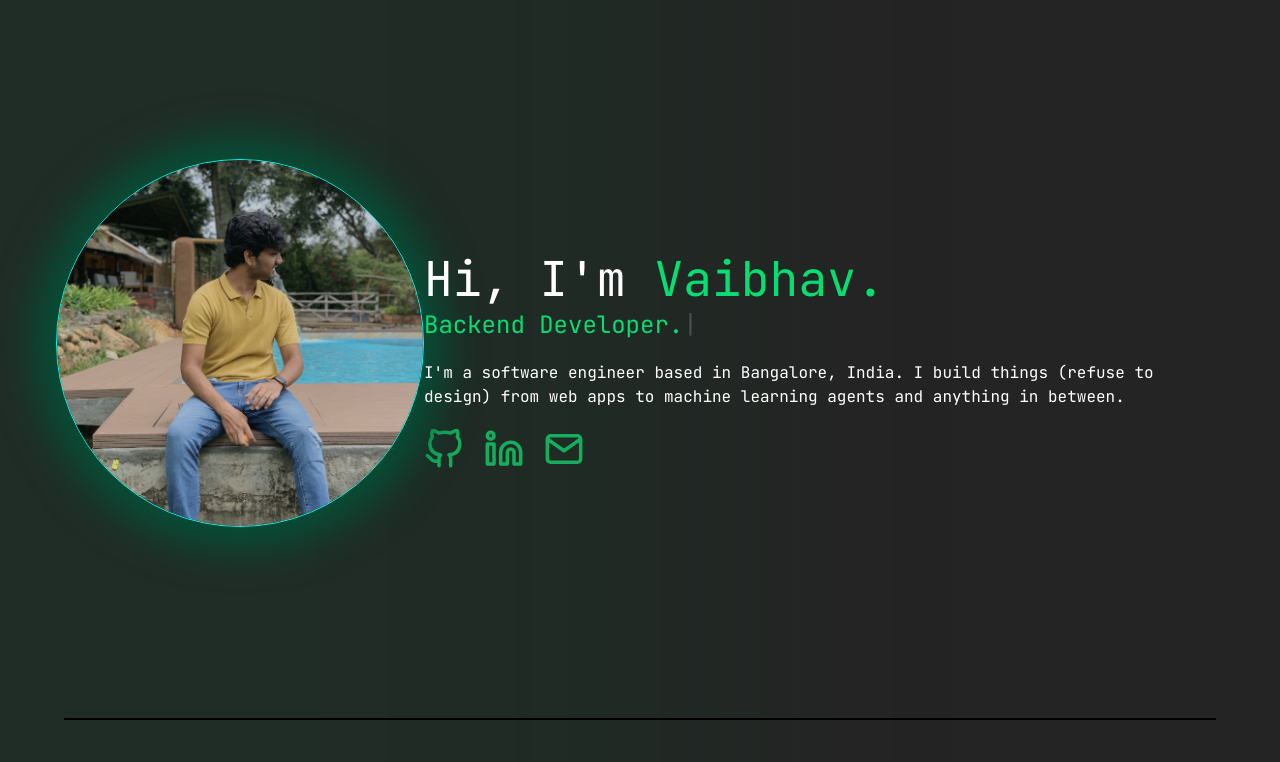
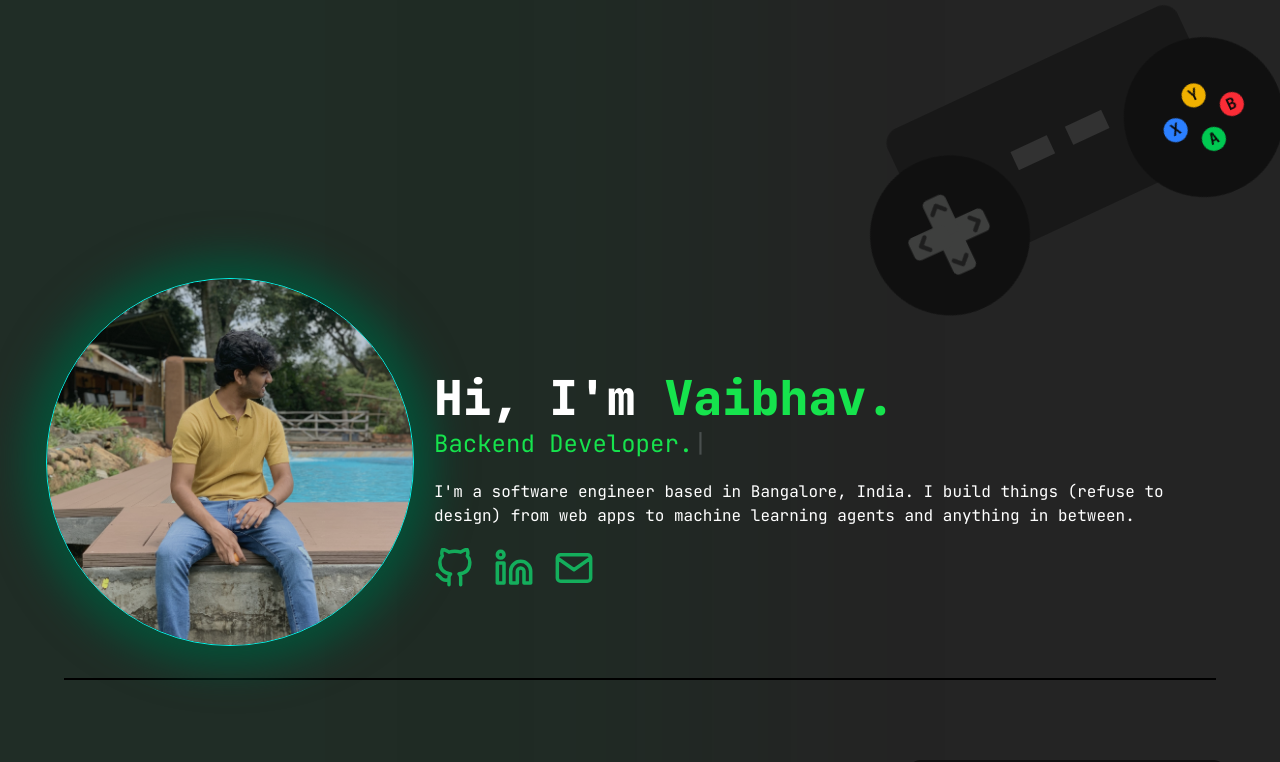
Before and after one commit to vaibhavvemani/portofolio, a Next.js app: page / in a window 1280 px wide. Shown: the top 762 px of the page. Built offline with nearby package versions, Linux system fonts and the light colour scheme.

Commit message:
controller made smaller

```diff
--- a/src/app/page.js
+++ b/src/app/page.js
@@ -9,10 +9,11 @@ import * as motion from "motion/react-client";
 export default function Home() {
   return (
     <div className="w-full relative flex flex-col justify-center items-center ">
-      <div className="absolute top-0 left-0 h-full shadow-[0px_0px_350px_700px] shadow-[#05653020]"></div>
-      {/* <Controller /> */}
+      <div className="absolute top-0 left-0 h-full shadow-[0px_0px_250px_700px] shadow-[#05653020]"></div>
+      <Controller />
 
-      <div className="relative w-[90vw] h-[90vh] flex justify-center items-center border-b-2 border-black">
+      <div className="relative w-[90vw] h-[85vh] flex justify-center items-end
+        gap-5 border-b-2 border-black">
 
         <Profile_photo />
         <Profile_about />
--- a/src/components/Controller.jsx
+++ b/src/components/Controller.jsx
@@ -5,7 +5,7 @@ import * as motion from 'motion/react-client';
 
 export default function Controller() {
   return (
-    <motion.div className='hidden md:block fixed top-25 right-0 transform rotate-45 -translate-y-35 translate-x-35'
+    <motion.div className='hidden md:block fixed top-5 right-0 -rotate-25'
       initial={{opacity: 0, scale: 0}}
       animate={{opacity: 1, scale: 1}}
       transition={{
@@ -17,17 +17,17 @@ export default function Controller() {
       }}
     >
 
-      <div className='relative flex justify-center items-center h-80 w-130'>
+      <div className='relative flex justify-center items-center h-60 w-110'>
 
-        <div className='flex justify-center items-center gap-5 h-50 w-100 rounded-2xl bg-[#181818]'>
+        <div className='flex justify-center items-center gap-5 h-40 w-80 rounded-2xl bg-[#181818]'>
 
-          <div className='flex justify-center items-center absolute bottom-0 left-0 h-50 w-50 rounded-full bg-[#101010]'>
+          <div className='flex justify-center items-center absolute bottom-0 left-0 h-40 w-40 rounded-full bg-[#101010]'>
 
             <Image
               src="/controller-dpad.svg"
               alt='controller dpad'
-              width={100}
-              height={100}
+              width={80}
+              height={80}
               className='transform rotate-45'
             />
 
@@ -37,23 +37,23 @@ export default function Controller() {
           <div className='h-5 w-10 bg-[#323232]'></div>
 
           <div className='flex flex-col justify-center items-center
-            absolute bottom-0 right-0 h-50 w-50 rounded-full bg-[#101010]'>
+            absolute bottom-0 right-0 h-40 w-40 rounded-full bg-[#101010]'>
 
-            <div className='flex justify-center items-center h-8 w-8 rounded-full bg-yellow-500
+            <div className='flex justify-center items-center h-6 w-6 rounded-full bg-yellow-500
               hover:bg-yellow-600 hover:shadow-lg'>
               <p className='font-bold'>Y</p>
             </div>
             <div className='w-full flex justify-evenly items-center'>
-              <div className='flex justify-center items-center h-8 w-8 rounded-full bg-blue-500
+              <div className='flex justify-center items-center h-6 w-6 rounded-full bg-blue-500
                 hover:bg-blue-600 hover:shadow-lg'>
                 <p className='font-bold'>X</p>
               </div>
-              <div className='flex justify-center items-center h-8 w-8 rounded-full bg-red-500
+              <div className='flex justify-center items-center h-6 w-6 rounded-full bg-red-500
                 hover:bg-red-600 hover:shadow-lg'>
                 <p className='font-bold'>B</p>
               </div>
             </div>
-            <div className='flex justify-center items-center h-8 w-8 rounded-full bg-green-500
+            <div className='flex justify-center items-center h-6 w-6 rounded-full bg-green-500
               hover:bg-green-600 hover:shadow-lg'>
               <p className='font-bold'>A</p>
             </div>
--- a/src/components/Profile_about.jsx
+++ b/src/components/Profile_about.jsx
@@ -24,7 +24,7 @@ export default function Profile_about() {
 
   }, []);
   return (
-    <div className="flex flex-col gap-5">
+    <div className="h-[25rem] flex flex-col gap-5 justify-center items-start">
       <motion.div className="w-full rounded-2xl text-left "
         initial={{ clipPath: "inset(0% 100% 0% 0%)" }}
         animate={{ clipPath: "inset(0% 0% 0% 0%)" }}
@@ -35,11 +35,11 @@ export default function Profile_about() {
 
         }}
       >
-        <h1 className="text-white text-5xl leading-tight">
-          Hi, I'm <span className="text-green-400">Vaibhav.</span>
+        <h1 className="text-white text-5xl font-black leading-tight">
+          Hi, I'm <span className="text-[#16E34D]">Vaibhav.</span>
         </h1>
         <p className="text-gray-300 text-2xl">
-          <span ref={typewriter_el} className="text-green-400"></span>
+          <span ref={typewriter_el} className="text-[#16E34D]"></span>
         </p>
       </motion.div>
       <motion.div
```
